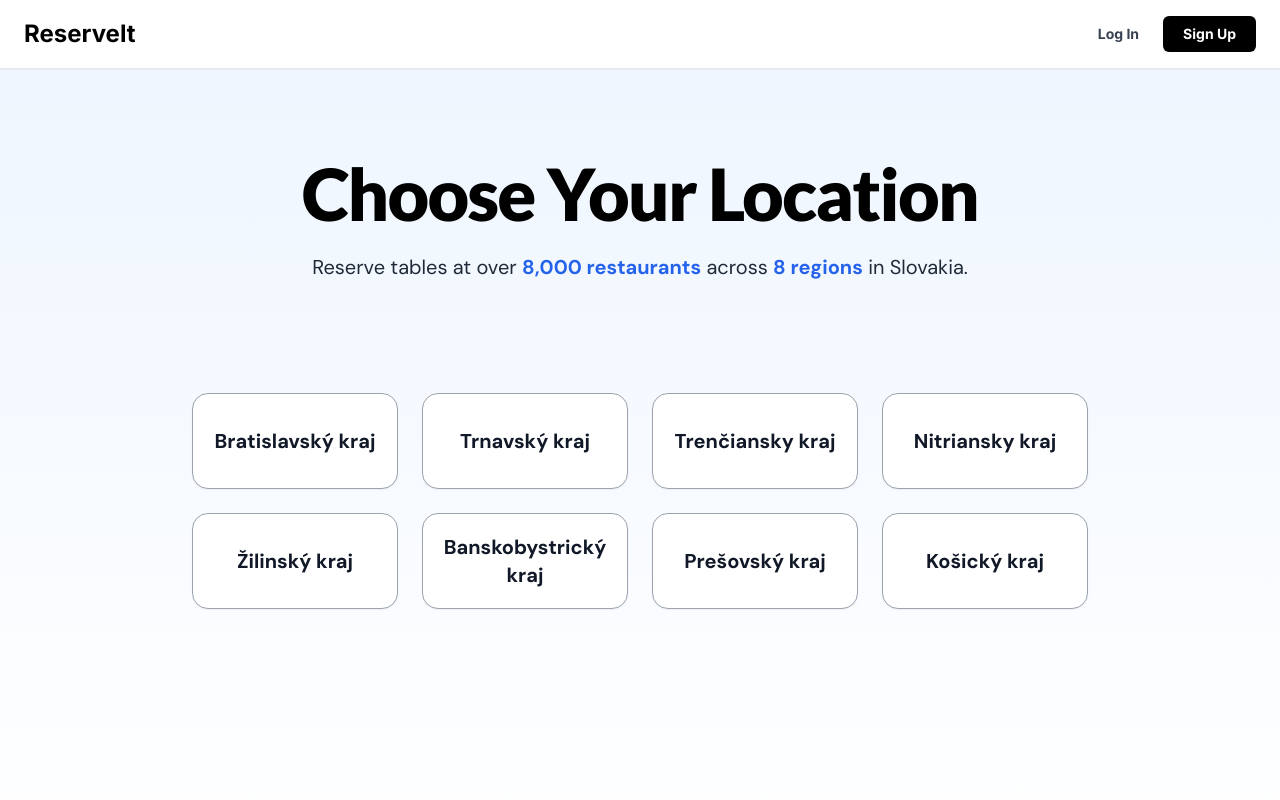
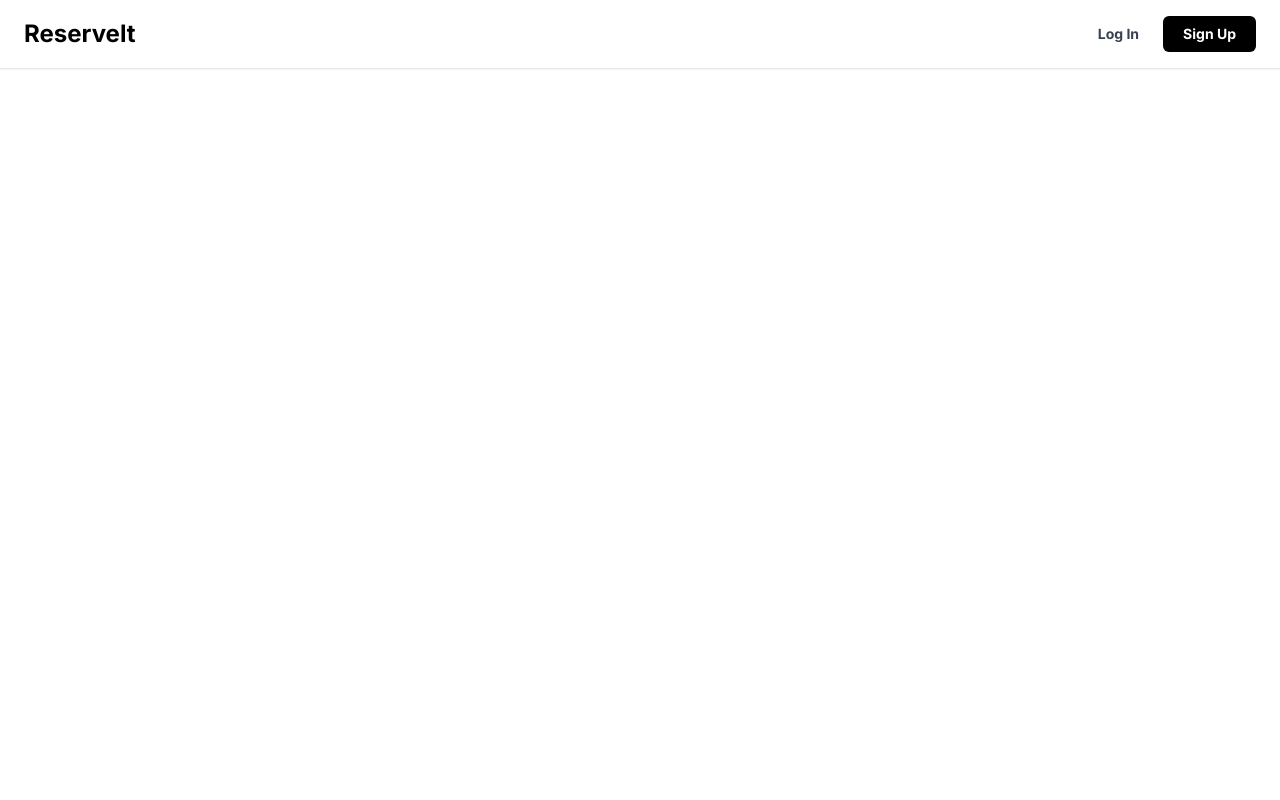
Before and after one commit to wwtanji/restaurant-reservation, a Vue app in the folder frontend/: page /bratislava in a window 1280 px wide. Before the commit this address led to /. Shown: the top 800 px of the page. Built offline with nearby package versions, Linux system fonts and the light colour scheme.

Commit message:
regionRoutes +custom height scroll

```diff
--- a/frontend/src/assets/maincss/main.css
+++ b/frontend/src/assets/maincss/main.css
@@ -0,0 +1,21 @@
+/* ==== Custom Тонкий Scrollbar ==== */
+
+/* Для WebKit-браузерів (Chrome, Safari, Edge) */
+::-webkit-scrollbar {
+    width: 4px;
+}
+
+::-webkit-scrollbar-track {
+    background: transparent;
+}
+
+::-webkit-scrollbar-thumb {
+    background-color: rgba(0, 0, 0, 0.3);
+    border-radius: 10px;
+}
+
+/* Для Firefox */
+* {
+    scrollbar-width: thin;
+    scrollbar-color: rgba(0, 0, 0, 0.3) transparent;
+}
--- a/frontend/src/components/HeroSection/NavbarComponent.vue
+++ b/frontend/src/components/HeroSection/NavbarComponent.vue
@@ -3,11 +3,11 @@ import { defineComponent, computed } from 'vue'
 import { useRouter } from 'vue-router'
 import { useAuthStore } from '@/stores/authStore'
 import { useNotificationStore } from '@/stores/notificationStore'
-import NotificationToast from '@/components/Notification/NotificationToast.vue'
+import NotificationComponent from '@/components/Notification/NotificationComponent.vue'
 
 export default defineComponent({
   name: 'NavbarComponent',
-  components: { NotificationToast },
+  components: { NotificationComponent },
   setup() {
     const authStore = useAuthStore()
     const notificationStore = useNotificationStore()
@@ -33,9 +33,11 @@ export default defineComponent({
 })
 </script>
 
+
+
 <template>
   <nav class="bg-white shadow-sm border-b border-gray-200 relative z-50">
-    <NotificationToast />
+    <NotificationComponent />
 
     <div class="flex items-center justify-between px-6 py-4 w-full">
       <div class="flex items-center gap-2">
--- a/frontend/src/components/HeroSection/RegionsComponent.vue
+++ b/frontend/src/components/HeroSection/RegionsComponent.vue
@@ -12,26 +12,32 @@ export default {
         'Banskobystrický kraj',
         'Prešovský kraj',
         'Košický kraj'
-      ]
+      ],
+      regionRoutes: {
+        'Bratislavský kraj': 'bratislava',
+        'Trnavský kraj': 'trnava',
+        'Trenčiansky kraj': 'trencin',
+        'Nitriansky kraj': 'nitra',
+        'Žilinský kraj': 'zilina',
+        'Banskobystrický kraj': 'banskabystrica',
+        'Prešovský kraj': 'presov',
+        'Košický kraj': 'kosice'
+      }
     }
   },
   methods: {
     goToRegion(regionName) {
-      const slug = this.slugify(regionName)
-      this.$router.push(`/${slug}`)
-    },
-    slugify(name) {
-      return name
-        .toLowerCase()
-        .normalize('NFD')
-        .replace(/[\u0300-\u036f]/g, '')
-        .replace(/[^a-z0-9 ]/g, '')
-        .trim()
-        .replace(/\s+/g, '-')
+      const routeName = this.regionRoutes[regionName]
+      if (routeName) {
+        this.$router.push({ name: routeName })
+      } else {
+        console.warn(`No route defined for ${regionName}`)
+      }
     }
   }
 }
 </script>
+
 
 <template>
   <div class="min-h-screen bg-gradient-to-b from-blue-50 to-white">
--- a/frontend/src/components/Notification/NotificationToast.vue
+++ b/frontend/src/components/Notification/NotificationComponent.vue
@@ -1,14 +1,3 @@
-<template>
-  <div
-    v-if="visible"
-    class="fixed top-5 left-1/2 transform -translate-x-1/2 px-6 py-3 rounded-lg text-white shadow-lg flex items-center justify-between gap-4"
-    :class="toastClass"
-  >
-    <span>{{ message }}</span>
-    <button @click="hide" class="hover:opacity-70">✕</button>
-  </div>
-</template>
-
 <script setup lang="ts">
 import { storeToRefs } from 'pinia'
 import { useNotificationStore } from '@/stores/notificationStore'
@@ -26,3 +15,14 @@ const toastClass = computed(() => {
     : ''
 })
 </script>
+
+<template>
+  <div
+    v-if="visible"
+    class="fixed top-5 left-1/2 transform -translate-x-1/2 px-6 py-3 rounded-lg text-white shadow-lg flex items-center justify-between gap-4"
+    :class="toastClass"
+  >
+    <span>{{ message }}</span>
+    <button @click="hide" class="hover:opacity-70">✕</button>
+  </div>
+</template>
--- a/frontend/src/router/index.ts
+++ b/frontend/src/router/index.ts
@@ -3,6 +3,7 @@ import { createRouter, createWebHistory } from 'vue-router';
 import StartView from '@/views/StartView.vue';
 import RegisterView from '@/views/auth/RegisterView.vue';
 import LoginView from '@/views/auth/LoginView.vue';
+import BratislavaView from '@/views/regions/BratislavaView.vue';
 
 
 const router = createRouter({
@@ -10,7 +11,8 @@ const router = createRouter({
   routes: [
     { path: '/', name: 'home', component: StartView },
     { path: '/signup', name: 'signup', component: RegisterView },
-    { path: '/login', name: 'login', component:  LoginView},
+    { path: '/login', name: 'login', component: LoginView },
+    {path: '/bratislava', name: 'bratislava', component: import('@/views/regions/BratislavaView.vue')},
 
     { path: '/:pathMatch(.*)*', redirect: '/' }
   ]
--- /dev/null
+++ b/frontend/src/views/regions/BratislavaView.vue
@@ -0,0 +1,24 @@
+<template>
+  <div>
+    <NavbarComponent />
+
+
+  </div>
+</template>
+
+<script lang="ts">
+import NavbarComponent from '@/components/HeroSection/NavbarComponent.vue';
+
+export default {
+  name: 'BratislavaView',
+  components: {
+    NavbarComponent,
+  },
+};
+</script>
+
+<style scoped>
+h1 {
+  color: #333;
+}
+</style>
```
Lines whose indentation alone changed are shown as unchanged.
